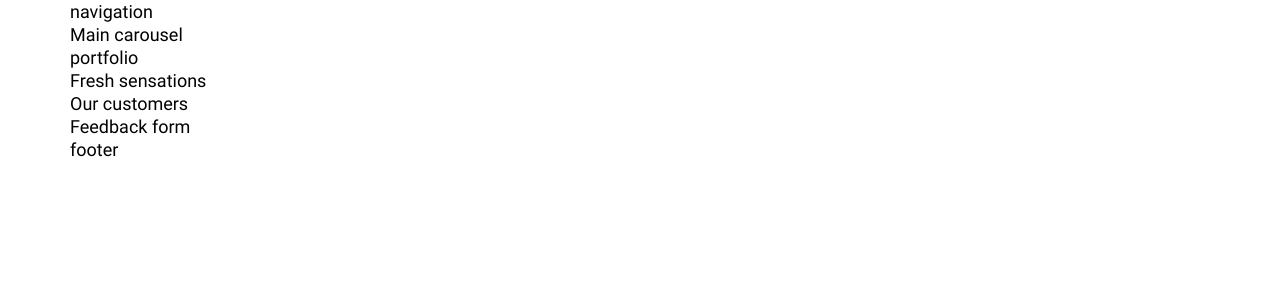
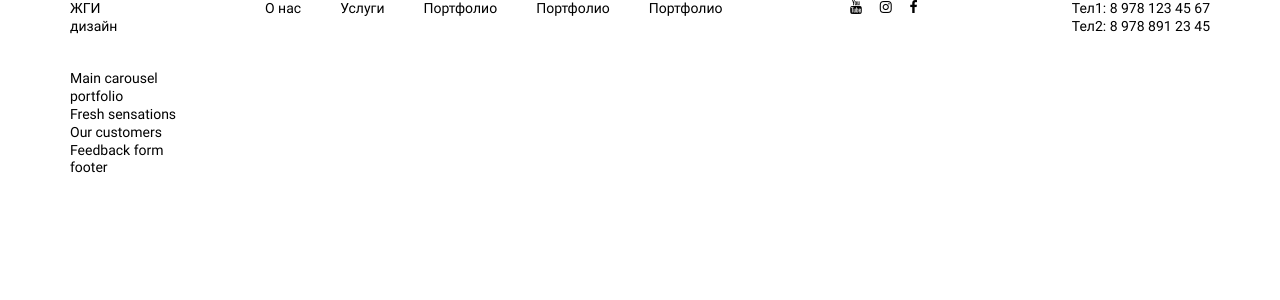
Before and after one commit to vovkaSviter/ZD, a PHP site: page /main.html in a window 1280 px wide. Shown: the top 300 px of the page. Run offline with PHP 8.4, Linux system fonts and the light colour scheme.

Commit message:
Navigation in process

```diff
--- a/markup/css/_fonts.sass
+++ b/markup/css/_fonts.sass
@@ -19,8 +19,8 @@
   src: url(../fonts/Roboto-Black.ttf)
 
 html
-  font-size: 18px
-  line-height: 23px
+  font-size: 14px
+  line-height: 18px
 
 body
   font-family: RobotoRegular
--- a/markup/css/_reset.sass
+++ b/markup/css/_reset.sass
@@ -1,2 +1,6 @@
 body
   margin: 0
+
+a
+  text-decoration: none
+  color: inherit
--- /dev/null
+++ b/markup/css/_xs&sm.sass
@@ -0,0 +1,16 @@
+// Contents
+// a. Variables
+// b. Navigation
+
+// a. Variables
+$xs: 768px
+$sm: 992px
+$lg: 1199px
+
+// b. Navigation
+nav.siteNav
+  @media screen and (max-width: $xs)
+    height: auto
+    .logo, .phones, .socials, .navList
+      @media screen and (max-width: $xs)
+        justify-content: center
--- a/markup/css/zhgi.css
+++ b/markup/css/zhgi.css
@@ -1,5 +1,9 @@
 body {
   margin: 0; }
+
+a {
+  text-decoration: none;
+  color: inherit; }
 
 @font-face {
   font-family: RobotoLight;
@@ -17,8 +21,8 @@ body {
   font-family: RobotoBlack;
   src: url(../fonts/Roboto-Black.ttf); }
 html {
-  font-size: 18px;
-  line-height: 23px; }
+  font-size: 14px;
+  line-height: 18px; }
 
 body {
   font-family: RobotoRegular;
@@ -63,4 +67,27 @@ ul ul, ol ol, ul ol, ol ul {
   margin-top: 0;
   margin-bottom: 0; }
 
+nav.siteNav {
+  height: 5rem; }
+  nav.siteNav > .row {
+    height: 100%; }
+  nav.siteNav .logo, nav.siteNav .phones, nav.siteNav .socials, nav.siteNav .navList {
+    display: flex;
+    height: 100%; }
+  nav.siteNav .logo {
+    justify-content: flex-start; }
+  nav.siteNav .phones {
+    justify-content: flex-end; }
+  nav.siteNav .socials {
+    justify-content: space-between; }
+  nav.siteNav .navList {
+    justify-content: space-between; }
+
+@media screen and (max-width: 768px) {
+  nav.siteNav {
+    height: auto; } }
+  @media screen and (max-width: 768px) and (max-width: 768px) {
+    nav.siteNav .logo, nav.siteNav .phones, nav.siteNav .socials, nav.siteNav .navList {
+      justify-content: center; } }
+
 /*# sourceMappingURL=zhgi.css.map */
--- a/markup/css/zhgi.sass
+++ b/markup/css/zhgi.sass
@@ -1,3 +1,31 @@
 @import "_reset.sass"
 @import "_fonts.sass"
 @import "_colourscheme.sass"
+
+
+//  Contents
+//  a. Variables
+//  b. Navigation
+
+//  a. Variables
+
+
+//  b. Navigation
+nav.siteNav
+  height: 5rem
+  >.row
+    height: 100%
+  .logo, .phones, .socials, .navList
+    display: flex
+    height: 100%
+  .logo
+    justify-content: flex-start
+  .phones
+    justify-content: flex-end
+  .socials
+    justify-content: space-between
+  .navList
+    justify-content: space-between
+
+
+@import "_xs&sm.sass"
--- a/markup/main.html
+++ b/markup/main.html
@@ -14,7 +14,31 @@
     <div class="container">
         <div class="row">
             <nav class="siteNav col-xs-12">
-                navigation
+                <div class="row">
+                    <div class="logo col-xs-12 col-md-2 pull-left">
+                        ЖГИ<br>
+                        дизайн
+                    </div>
+
+                    <div class="phones col-xs-12 col-md-3 pull-right">
+                        Тел1: 8 978 123 45 67<br>
+                        Тел2: 8 978 891 23 45
+                    </div>
+
+                    <div class="socials col-xs-12 col-md-1 pull-right">
+                        <i class="fa fa-youtube"></i>
+                        <i class="fa fa-instagram"></i>
+                        <i class="fa fa-facebook"></i>
+                    </div>
+
+                    <div class="navList col-xs-12 col-md-5 pull-left">
+                        <a href="#">О нас</a>
+                        <a href="#">Услуги</a>
+                        <a href="#">Портфолио</a>
+                        <a href="#">Портфолио</a>
+                        <a href="#">Портфолио</a>
+                    </div>
+                </div>
             </nav>
         </div>
 
```
Also changed, not shown: markup/imgs/logo.jpg (added), 1 other file.
